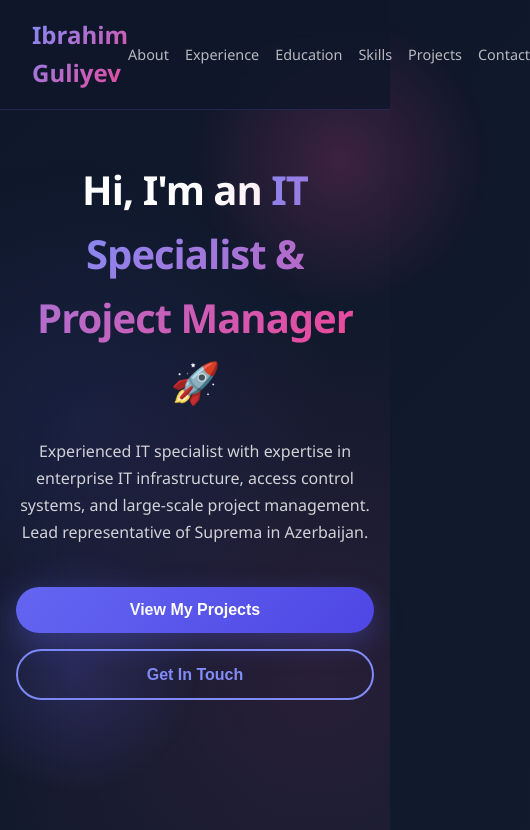
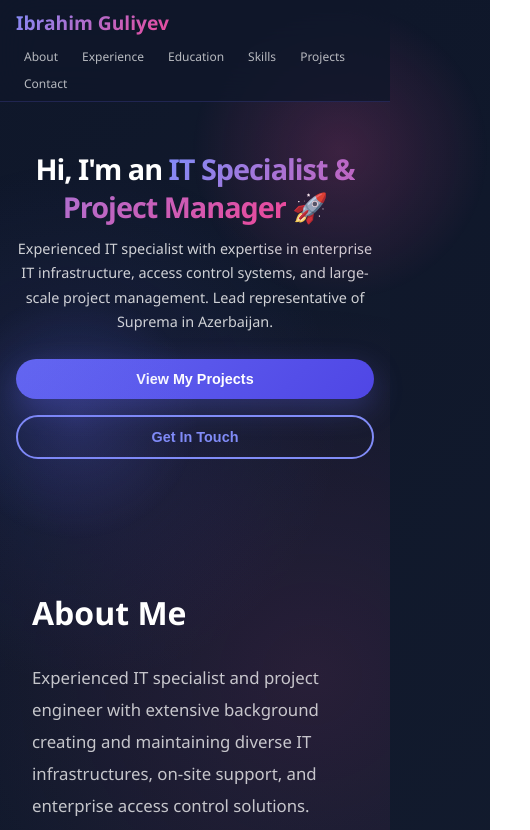
Before and after one commit to TigeRich1337/portfolio, a plain HTML site: page index.html in a window 390 px wide. Shown: the top 830 px of the page, 530 px wide, since content can reach past the window. Drawn offline with Linux system fonts and the light colour scheme.

Commit message:
Мобильная оптимизация

```diff
--- a/index.html
+++ b/index.html
@@ -788,12 +788,50 @@
 
         /* Responsive */
         @media (max-width: 768px) {
+            nav {
+                padding: 0.5rem 1rem;
+            }
+
+            .nav-container {
+                flex-direction: column;
+                align-items: flex-start;
+                gap: 0.5rem;
+            }
+
+            .nav-brand {
+                font-size: 1.2rem;
+            }
+
+            .nav-links {
+                flex-wrap: wrap;
+                gap: 0.5rem;
+                font-size: 0.75rem;
+                width: 100%;
+                justify-content: flex-start;
+            }
+
+            .nav-links li {
+                margin: 0;
+            }
+
+            .nav-links a {
+                padding: 0.25rem 0.5rem;
+                font-size: 0.75rem;
+            }
+
+            .hero {
+                padding: 3rem 1rem 2rem;
+            }
+
             .hero h1 {
-                font-size: 2.5rem;
+                font-size: 1.8rem;
+                margin-bottom: 0.75rem;
+                line-height: 1.3;
             }
 
             .hero-subtitle {
-                font-size: 1rem;
+                font-size: 0.9rem;
+                margin-bottom: 1.5rem;
             }
 
             .about {
@@ -808,11 +846,6 @@
                 font-size: 2rem;
             }
 
-            .nav-links {
-                gap: 1rem;
-                font-size: 0.9rem;
-            }
-
             .cta-buttons {
                 flex-direction: column;
                 gap: 1rem;
@@ -820,10 +853,8 @@
 
             .btn {
                 width: 100%;
-            }
-
-            .hero {
-                padding: 3rem 1rem;
+                padding: 0.75rem 1.5rem;
+                font-size: 0.9rem;
             }
 
             .projects-grid {
```
